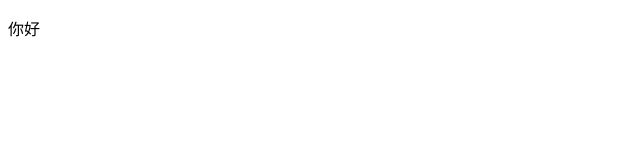
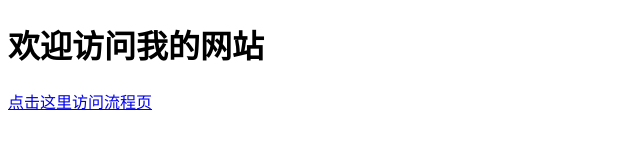
Before and after one commit to ZSS5201314-WEB/JieDan, a plain HTML site: page 接单/index.html in a window 1280 px wide. Shown: the whole page, without its empty margins (0-640 px from the left). Drawn offline with Linux system fonts and the light colour scheme.

Commit message:
Add files via upload

```diff
--- a/接单/index.html
+++ b/接单/index.html
@@ -1,11 +1,10 @@
-<!doctype html>
+<!DOCTYPE html>
 <html>
 <head>
-<meta charset="utf-8">
-<title>无标题文档</title>
+    <title>欢迎访问我的网站</title>
 </head>
-
 <body>
-	<p>你好</p>
+    <h1>欢迎访问我的网站</h1>
+    <a href="接单/jiedanliucheng.html">点击这里访问流程页</a>
 </body>
 </html>
```
